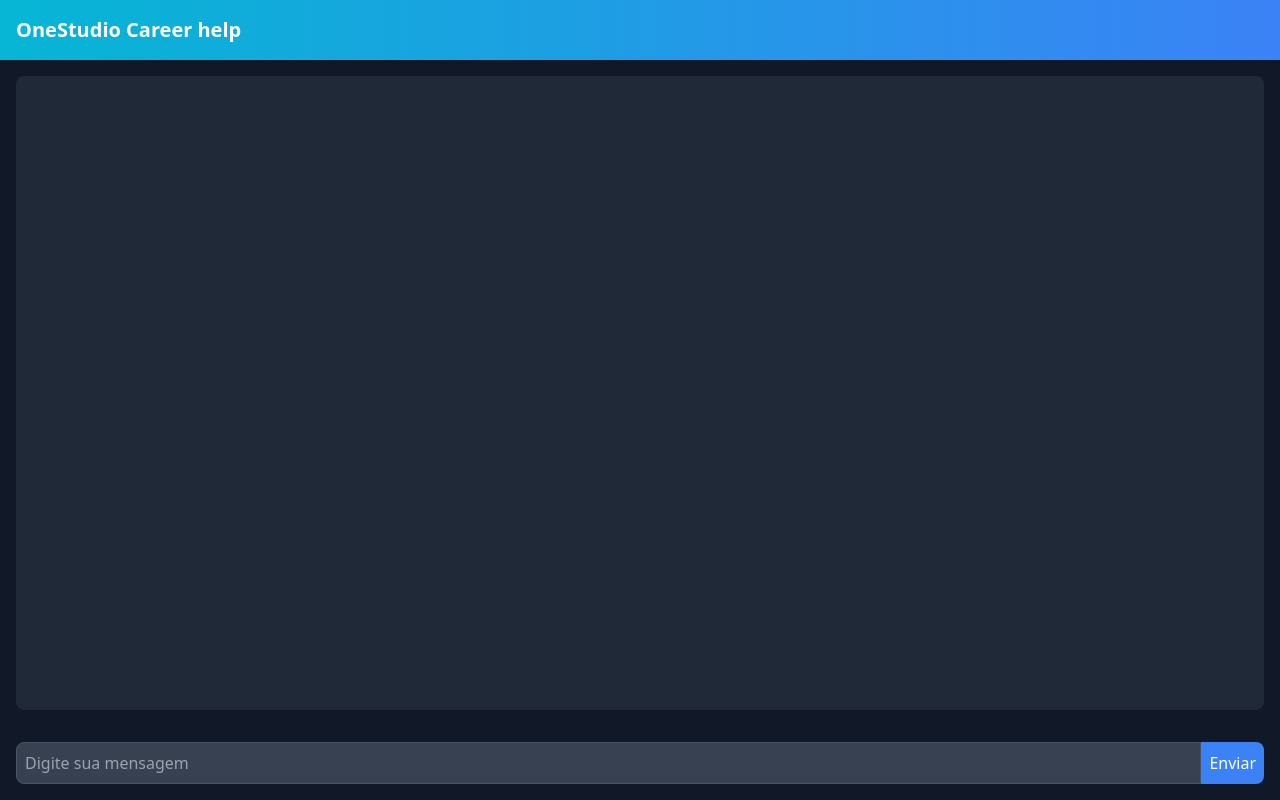
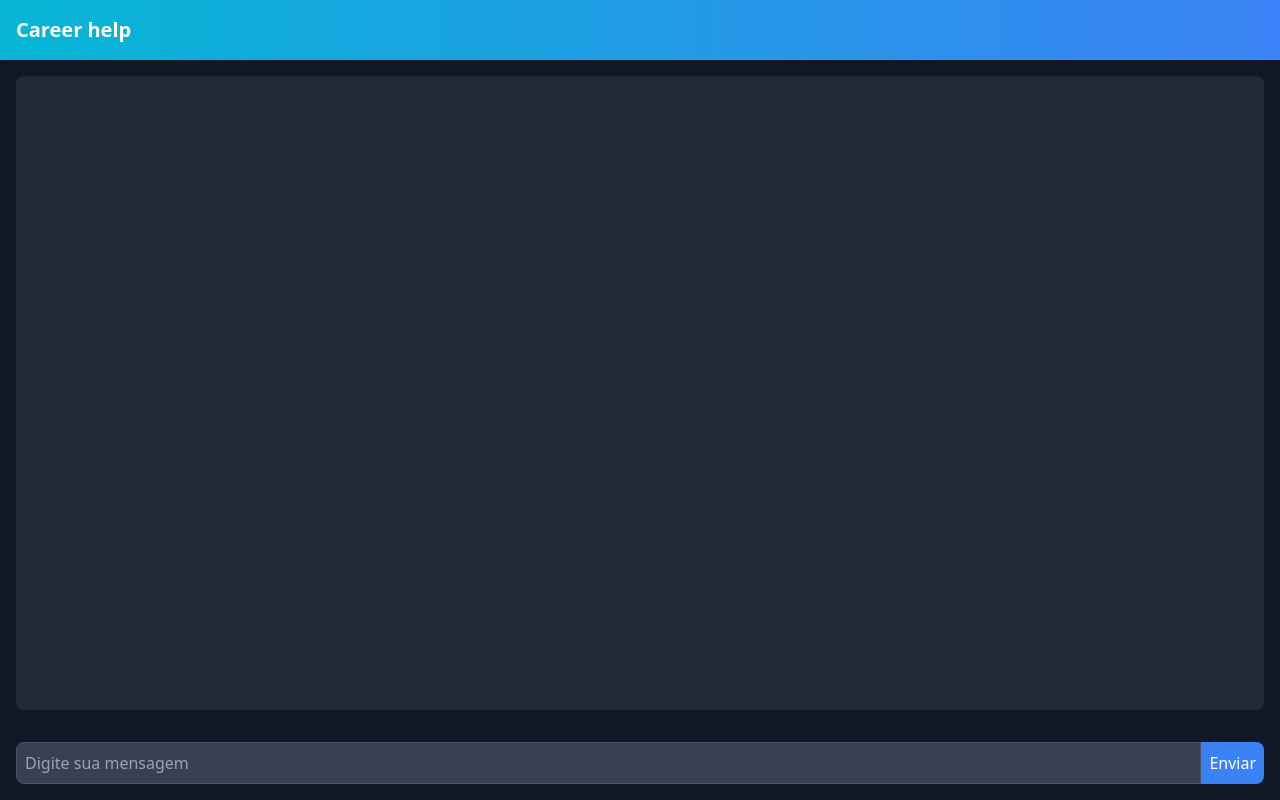
Before and after one commit to weldisson/express-bedrock-rag, a website: page public/index.html in a window 1280 px wide. Drawn offline with Linux system fonts and the light colour scheme.

Commit message:
feat:updating index.html

```diff
--- a/public/index.html
+++ b/public/index.html
@@ -3,14 +3,14 @@
 <head>
   <meta charset="UTF-8">
   <meta name="viewport" content="width=device-width, initial-scale=1.0">
-  <title>OneStudio Career help</title>
+  <title>Career help</title>
   <link rel="icon" href="./favicon.ico" type="image/x-icon">
   <script src="./marked.min.js"></script>
   <script src="./tailwindcss-3-4-5.min.js"></script>
 </head>
 <body class="bg-gray-900 flex flex-col h-screen justify-between text-white font-sans">
   <header class="bg-gradient-to-r from-cyan-500 to-blue-500 shadow p-4">
-    <h1 class="text-xl font-bold">OneStudio Career help</h1>
+    <h1 class="text-xl font-bold">Career help</h1>
   </header>
 
   <main class="flex-grow container mx-auto p-4">
```
